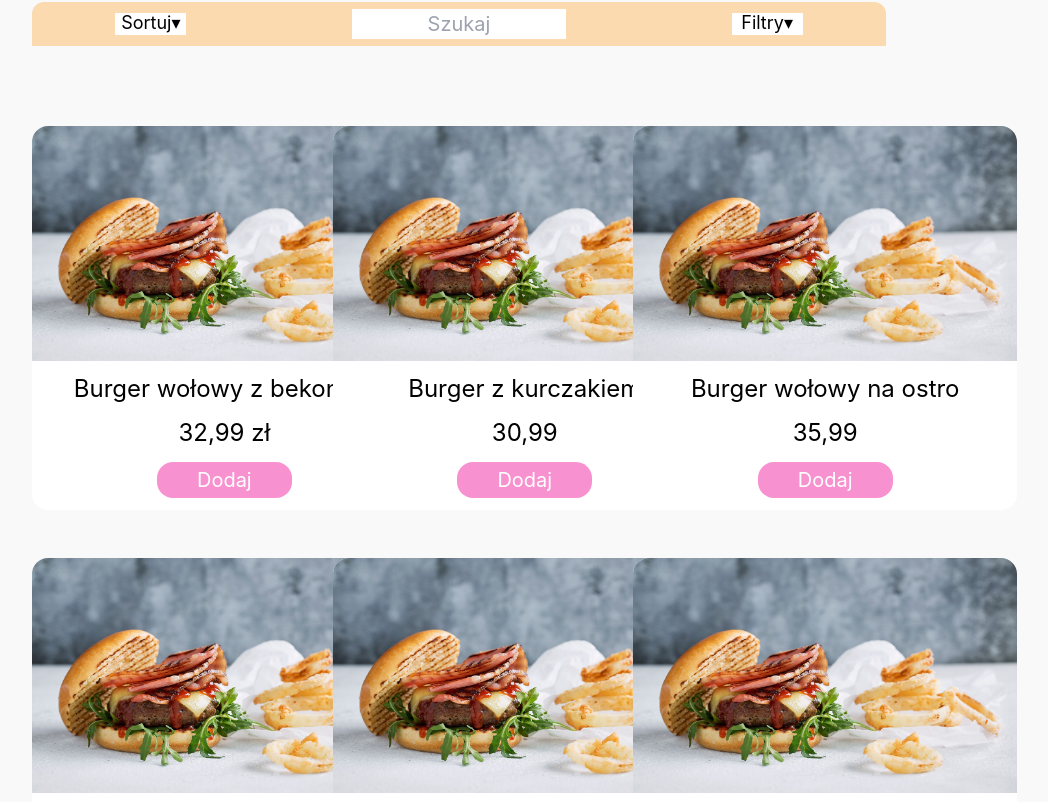
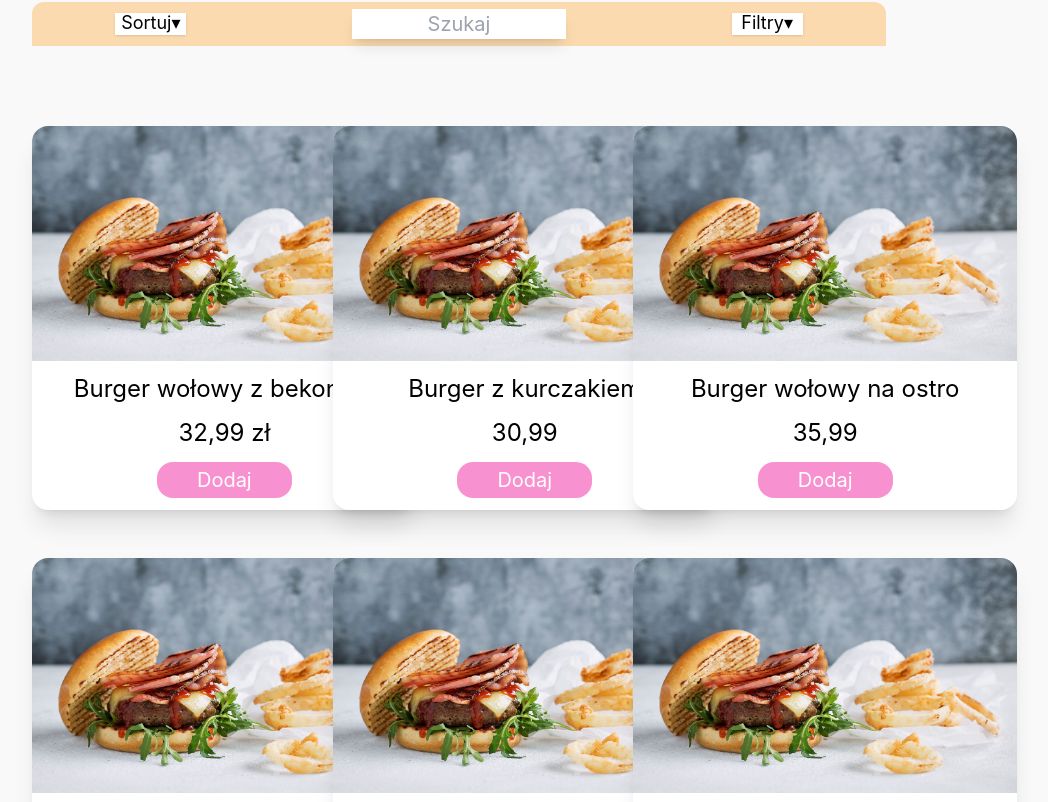
Before and after one commit to TomaszSack/zjedzto, a React (Create React App) app: page / in a window 1280 px wide. Shown: the part 878-1680 px from the top of the page, without its empty margins (181-1229 px from the left). Built offline with nearby package versions, Linux system fonts and the light colour scheme.

Commit message:
added shadows on ProductItems and searchbar

```diff
--- a/src/components/Menu/ProductItem.tsx
+++ b/src/components/Menu/ProductItem.tsx
@@ -7,7 +7,7 @@ type Props = {
 };
 const ProductItem: React.FC<Props> = ({ name, img, price }) => {
   return (
-    <div className="h-96 w-96 bg-white rounded-2xl overflow-hidden	">
+    <div className="h-96 w-96 bg-white rounded-2xl overflow-hidden shadow-xl">
       <div className="h-11/18 w-full">
         <img className="w-full h-full" src={img} alt="" />
       </div>
--- a/src/components/Menu/SearchBar.tsx
+++ b/src/components/Menu/SearchBar.tsx
@@ -9,16 +9,16 @@ const SearchBar = () => {
     }
   return (
     <div className="flex justify-around items-center w-full bg-tertiary-orange h-11 my-20 rounded-t-xl text-center">
-      <div className="w-1/12 h-1/2 bg-white text-lg leading-5">Sortuj▾</div>
+      <div className="w-1/12 h-1/2 bg-white text-lg leading-5 shadow">Sortuj▾</div>
       <input
         type="text"
         name="search"
         placeholder="Szukaj"
         value={value}
         onChange={handleChange}
-        className="w-3/12 h-4/6 bg-white text-xl leading-6 text-center"
+        className="w-3/12 h-4/6 bg-white text-xl leading-6 text-center shadow-lg"
       />
-      <div className="w-1/12 h-1/2 bg-white text-lg leading-5">Filtry▾</div>
+      <div className="w-1/12 h-1/2 bg-white text-lg leading-5 shadow">Filtry▾</div>
     </div>
   );
 };
```
